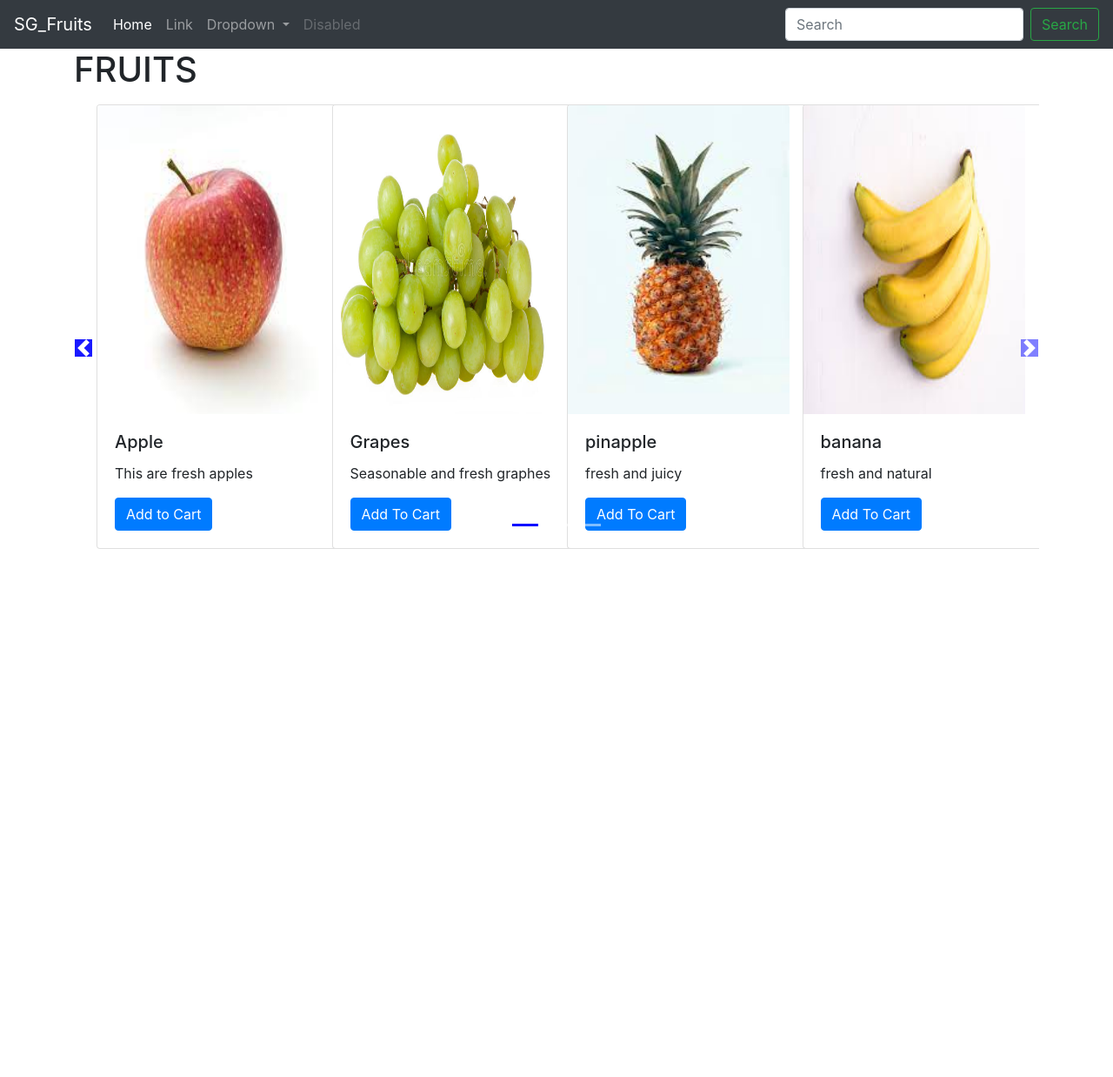
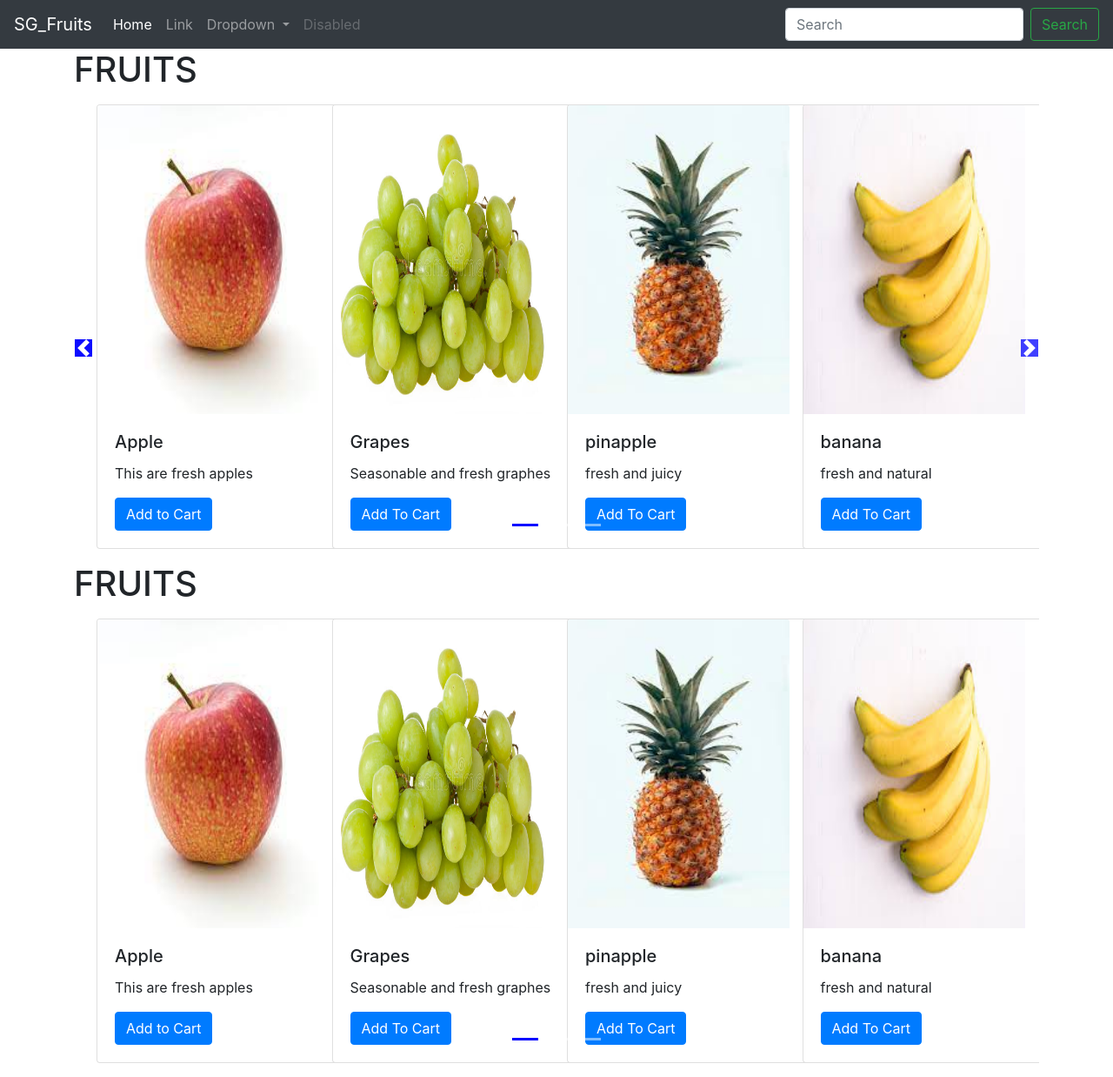
Before and after one commit to SawantGaurav/SawantGaurav.github.io, a Django app: page /shop/ in a window 1280 px wide. Shown: the whole page at 87% size. Before the commit the page ends 631 px from the top, so only its background shows below. Run offline with Django 4.2, Linux system fonts and the light colour scheme; data comes from the database, SQL or seed files in the repository; some libraries are stand-ins or nearby versions.

Commit message:
Updated templates

```diff
--- a/mac/shop/templates/shop/index.html
+++ b/mac/shop/templates/shop/index.html
@@ -37,13 +37,14 @@
 {% block body %}
 {% load static %}
 <div class="container">
+  {% for product, range, nSlides in allProds %}
     <h1>FRUITS</h1>
-<div id="demo" class="carousel slide my-3" data-ride="carousel">
+<div id="demo{{forloop.counter}}" class="carousel slide my-3" data-ride="carousel">
     <ul class="carousel-indicators">
-      <li data-target="#demo" data-slide-to="0" class="active"></li>
+      <li data-target="#demo{{forloop.counter}}" data-slide-to="0" class="active"></li>
 
        {% for i in range %}
-      <li data-target="#demo" data-slide-to="{{i}}" ></li>
+      <li data-target="#demo{{forloop.parentloop.counter}}" data-slide-to="{{i}}" ></li>
       {% endfor %}
     </ul>
 
@@ -86,14 +87,14 @@
 </div>
 </div>
     <!-- left and right controls for the slide -->
-    <a class="carousel-control-prev" href="#demo" data-slide="prev">
+    <a class="carousel-control-prev" href="#demo{{forloop.counter}}" data-slide="prev">
         <span class="carousel-control-prev-icon"></span>
     </a>
-    <a class="carousel-control-next" href="#demo" data-slide="next">
+    <a class="carousel-control-next" href="#demo{{forloop.counter}}" data-slide="next">
         <span class="carousel-control-next-icon"></span>
     </a>
 
 
+    {% endfor %}
+  </div>
  {% endblock %}
-
-</div>
--- a/mac/shop/views.py
+++ b/mac/shop/views.py
@@ -12,8 +12,10 @@ def index(request):
     products = Product.objects.all()
     n=len(products)
     nSlides= n//4 +  ceil((n/4)-(n//4))
-    params ={'no_of_slides':nSlides ,'range':range(1,nSlides), 'product':products}
-
+    # params ={'no_of_slides':nSlides ,'range':range(1,nSlides), 'product':products}
+    allProds = [[products, range(1, nSlides), nSlides],
+                [products, range(1, nSlides), nSlides]]
+    params={'allProds':allProds }
     return render(request, "shop/index.html",params)
 
 def about(request):
```
